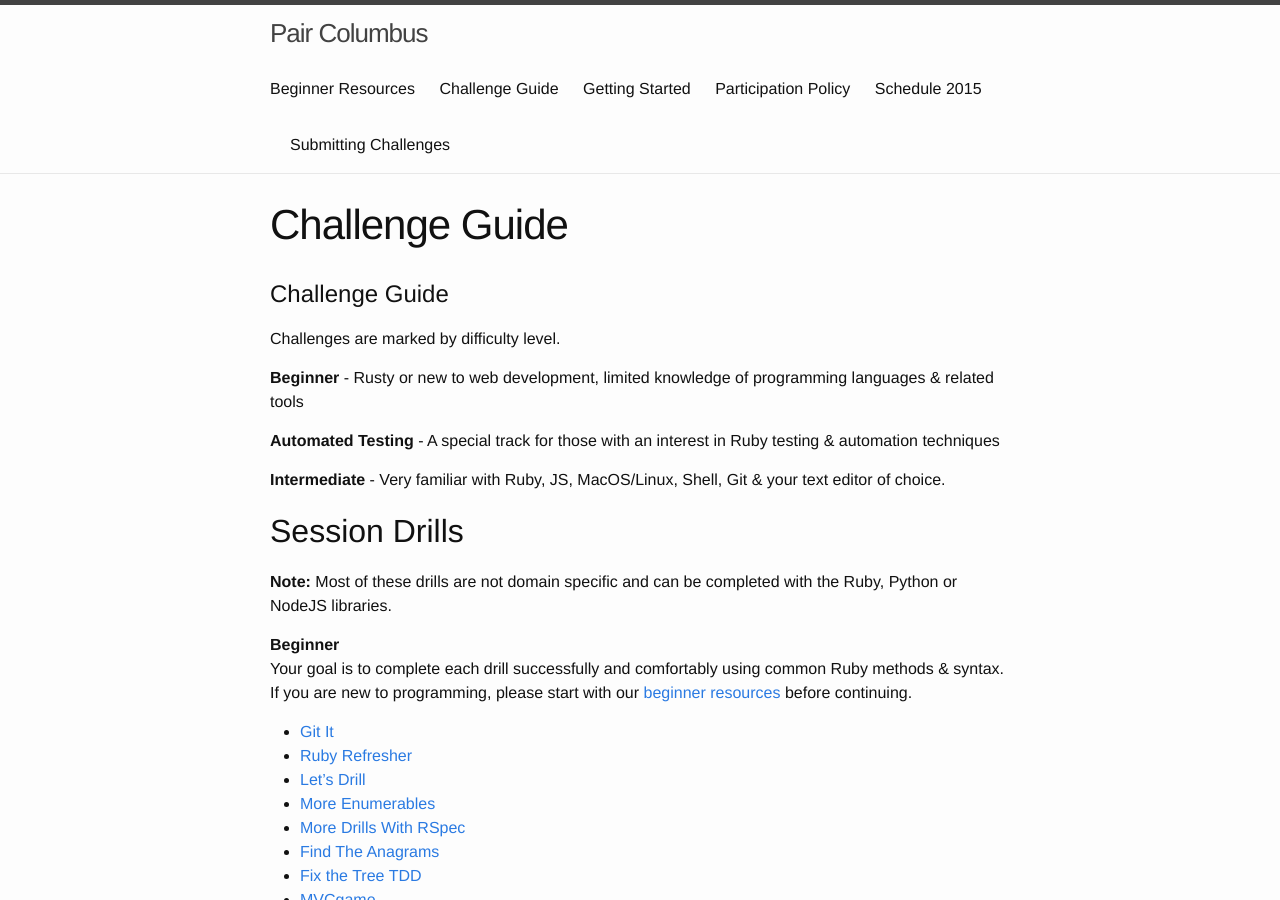
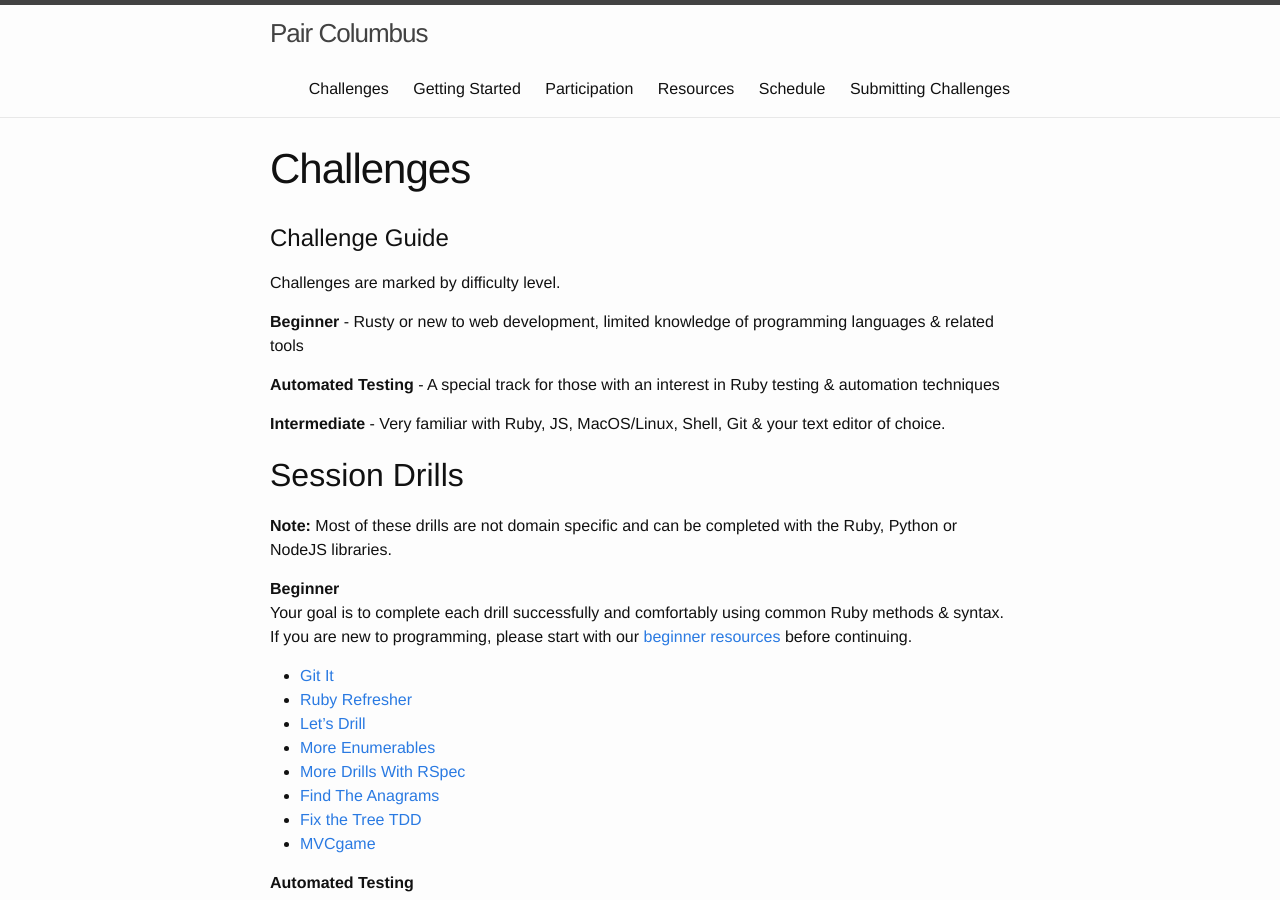
Before and after one commit to paircolumbus/paircolumbus.github.io, a Jekyll site: the page built from pages/challenges.md, in a window 1280 px wide and 900 px high. Built offline with Jekyll 4.4.1, drawn with Linux system fonts in a browser that asks for light colours.

Commit message:
Simplify page names

```diff
--- a/pages/challenge_guide.md
+++ b/pages/challenges.md
@@ -1,7 +1,7 @@
 ---
 layout: page
-title: Challenge Guide
-permalink: /challenge_guide/
+title: Challenges
+permalink: /challenges/
 ---
 
 #Challenge Guide
--- a/pages/participation_policy.md
+++ b/pages/participation.md
@@ -1,7 +1,7 @@
 ---
 layout: page
-title: Participation Policy
-permalink: /participation_policy/
+title: Participation
+permalink: /participation/
 ---
 
 #Participation Policy
--- a/pages/beginner_resources.md
+++ b/pages/resources.md
@@ -1,7 +1,7 @@
 ---
 layout: page
-title: Beginner Resources
-permalink: /beginner_resources/
+title: Resources
+permalink: /resources/
 ---
 
 ##Learn! :)
--- a/pages/schedule_2015.md
+++ b/pages/schedule.md
@@ -1,7 +1,7 @@
 ---
 layout: page
-title: Schedule 2015
-permalink: /schedule_2015/
+title: Schedule
+permalink: /schedule/
 ---
 
 Here's our schedule for the rest of 2015. You can register to attend the workshop [here](https://www.eventbrite.com/e/pair-programming-mentoring-covermymeds-tickets-15224426670).
```
